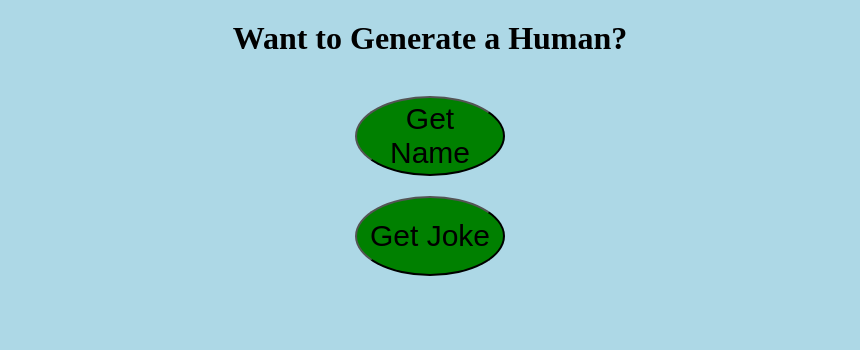
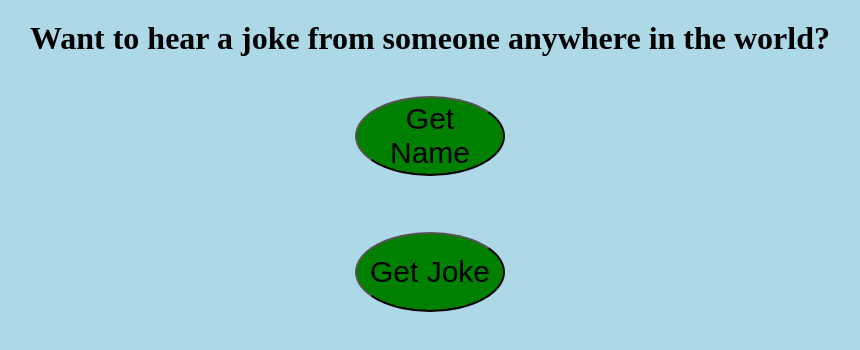
Before and after one commit to amcwhor1/Consuming-REST-APIs, a plain HTML site: page index.html in a window 1280 px wide. Shown: the whole page, without its empty margins (256-1116 px from the left). Drawn offline with nearby package versions, Linux system fonts and the light colour scheme.

Commit message:
Update index.html

```diff
--- a/index.html
+++ b/index.html
@@ -29,20 +29,23 @@
 
 
 <body>
-    <h1> Want to Generate a Human?</h1>
+    <h1> Want to hear a joke from someone anywhere in the world?</h1>
 
   <br/>
 
 
+  <button id="genPerson">Get Name</button>
+  <div id = "human">
 
-  <div id = "human">
-  <button id="genPerson">Get Name</button>
     <h2> </h2>
    <p>  </p>
   </div>
 
+  <br/><br/>
+
+ <button id="genJoke">Get Joke</button>
  <div id = "joke">
- <button id="genJoke">Get Joke</button>
+
     <h2> </h2>
    <p>  </p>
   </div>
```
